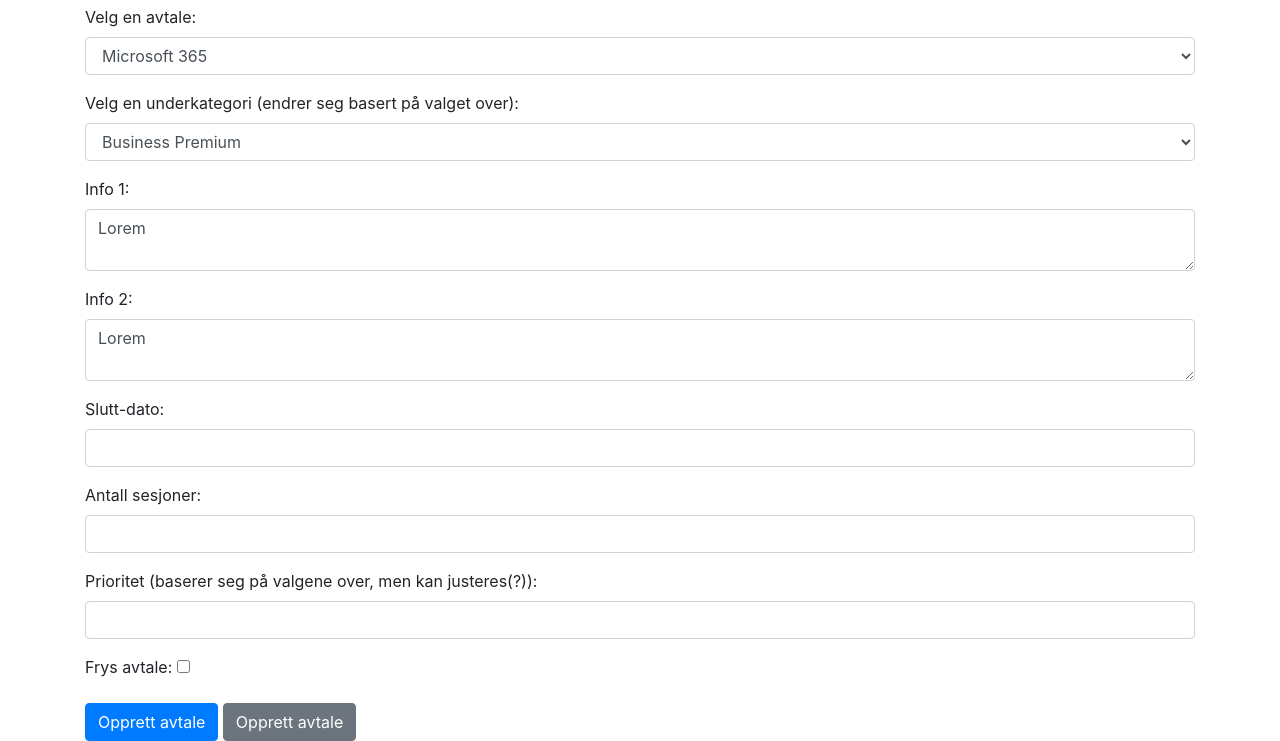
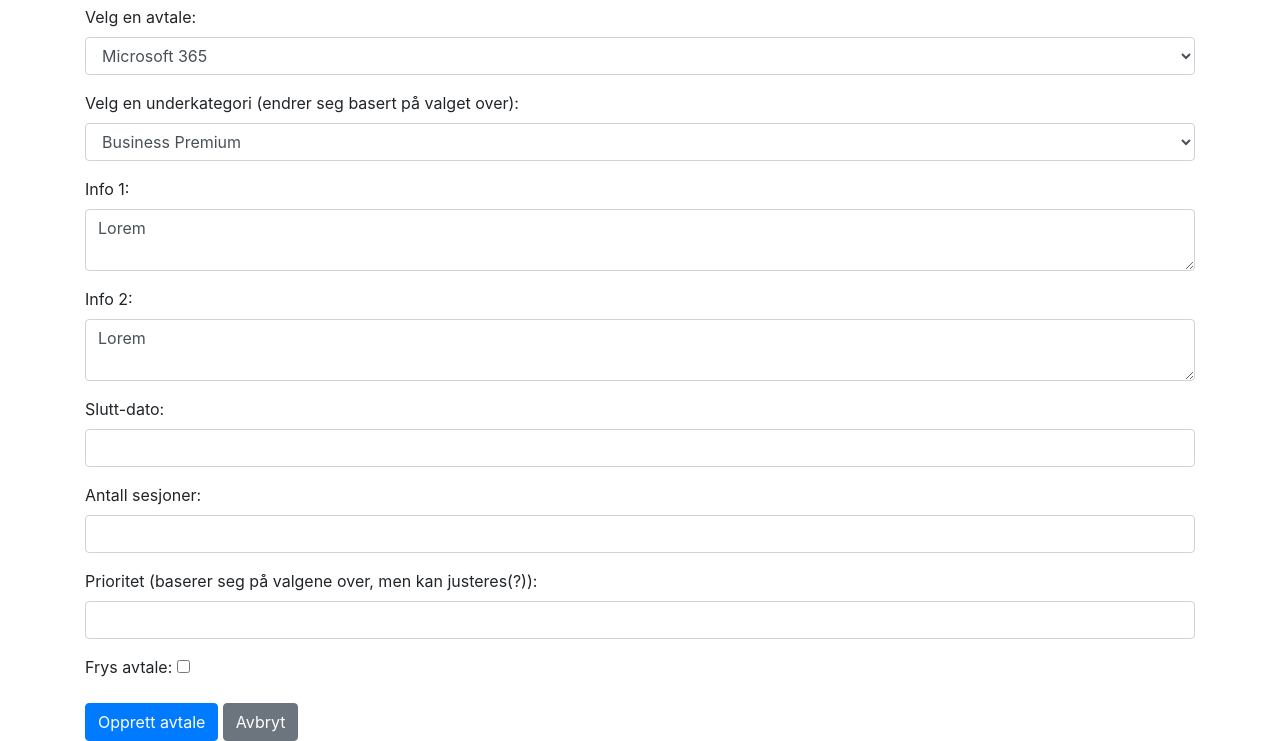
Before and after one commit to soteland/soteland.github.io, a plain HTML site: page index.html in a window 1280 px wide. Shown: the part 583-1324 px from the top of the page. Drawn offline with nearby package versions, Linux system fonts and the light colour scheme.

Commit message:
Update index.html

```diff
--- a/index.html
+++ b/index.html
@@ -142,7 +142,7 @@
 
           <input class="btn btn-primary" type="submit" value="Opprett avtale" />
 
-          <input class="btn btn-secondary" type="submit" value="Opprett avtale" />
+          <input class="btn btn-secondary" type="submit" value="Avbryt" />
       </form>
     </div>
   </div>
```
